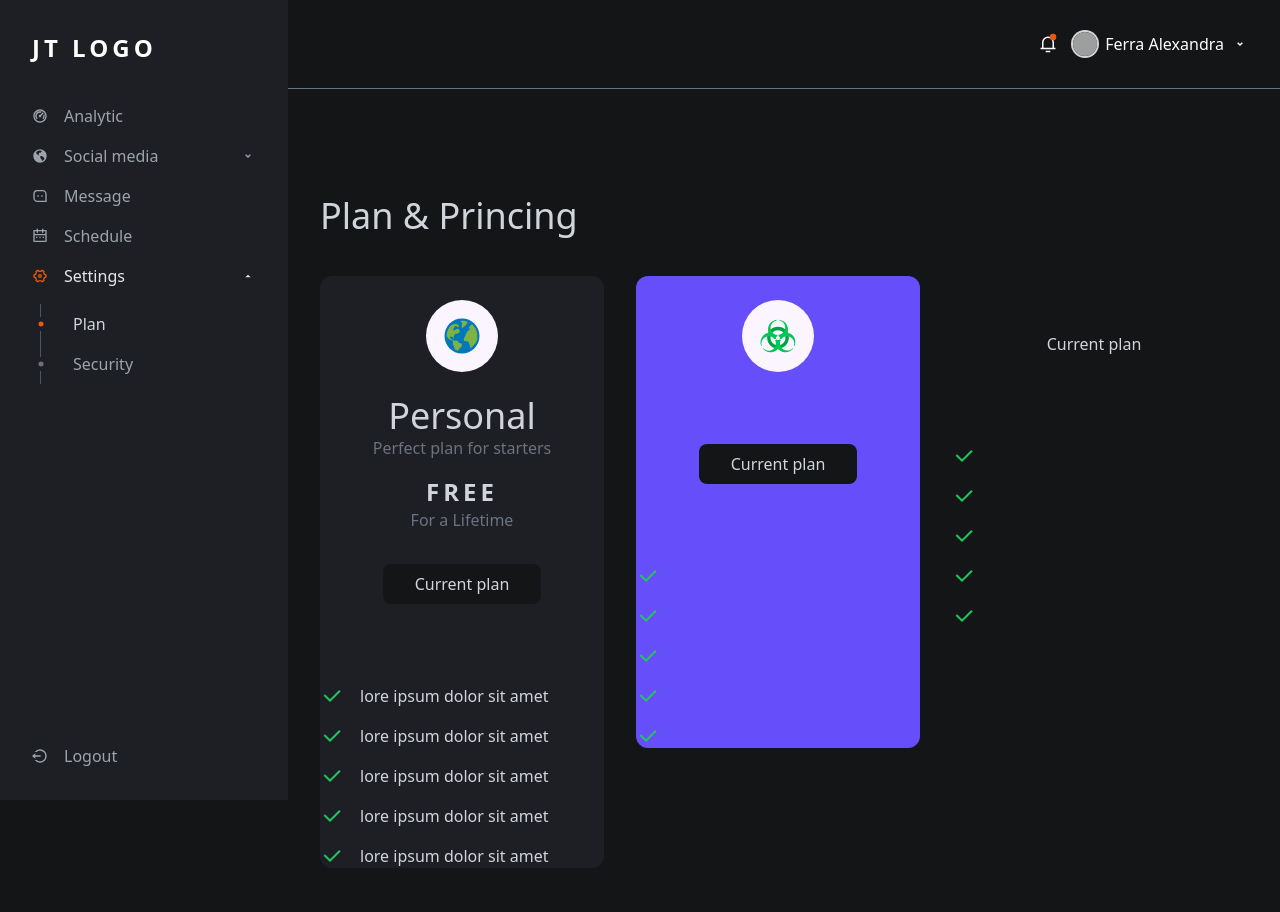
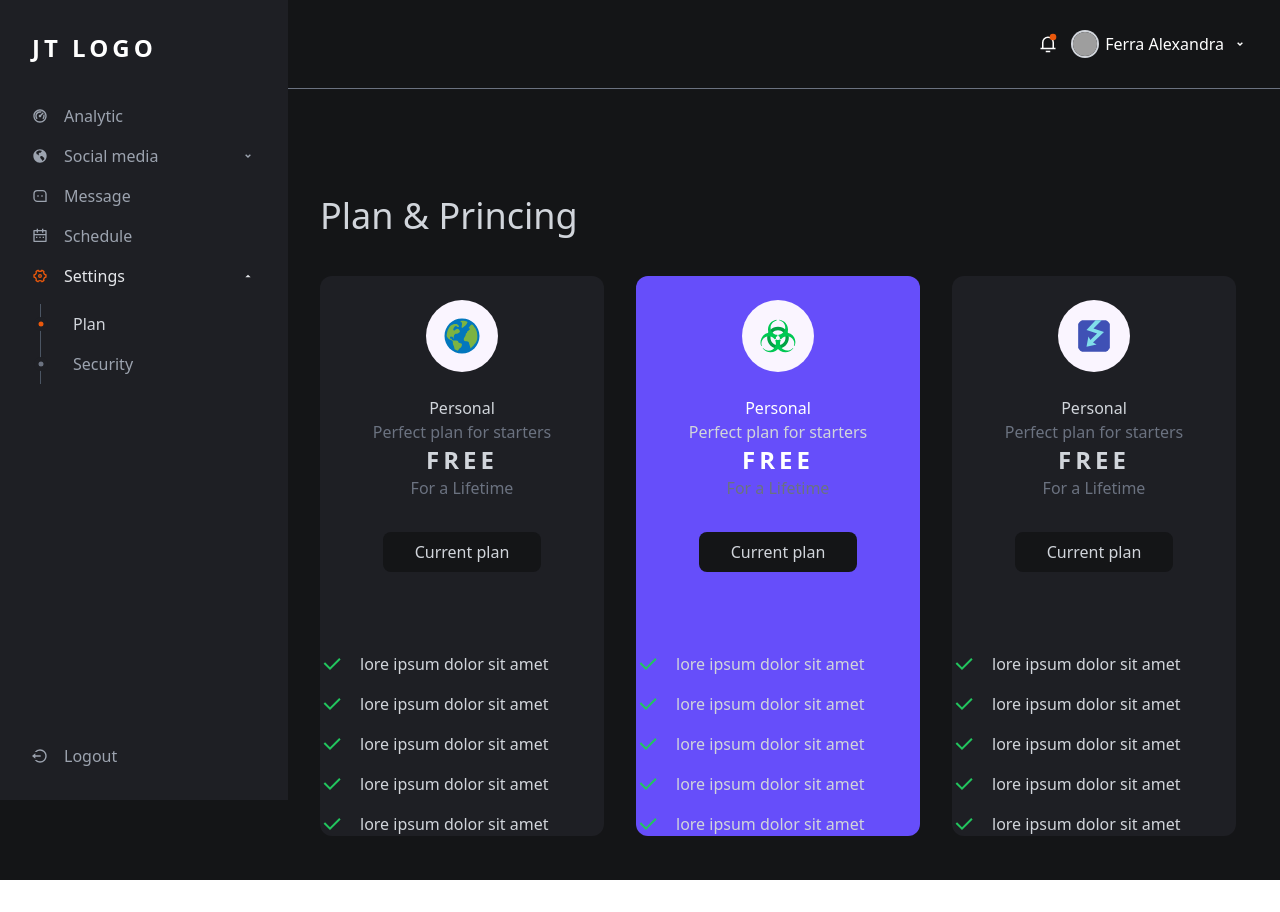
Before and after one commit to Anibal-Alpizar/react-pricing-example, a React (Vite) app: page / in a window 1280 px wide. After the commit the page ends 880 px from the top, so only its background shows below. Built offline with nearby package versions, Linux system fonts and the light colour scheme; grey boxes are pictures that could not be loaded.

Commit message:
finished project

```diff
--- a/src/components/Card.jsx
+++ b/src/components/Card.jsx
@@ -6,9 +6,9 @@ function Card(props) {
       <div className={`${props.color} "p-12 rounded-xl mb-10>`}>
         <div className="flex flex-col items-center mb-20">
           {props.icon}
-          <h2 className="text-4xl">{props.plan}</h2>
-          <p className="text-gray-500 mb-4">{props.description}</p>
-          <h5 className="text-2xl uppercase tracking-[4px] font-bold">
+          <h2 className={`${props.colorWhite} text-4xl">`}>{props.plan}</h2>
+          <p className={`${props.colorDesc} mb-4">`}>{props.description}</p>
+          <h5 className={`${props.colorWhite} text-2xl uppercase tracking-[4px] font-bold `}>
             {props.price}
           </h5>
           <p className="text-gray-500 mb-8">{props.for}</p>
--- a/src/components/Plans.jsx
+++ b/src/components/Plans.jsx
@@ -1,23 +1,46 @@
-import { FcGlobe, FcBiohazard } from "react-icons/fc";
+import { FcGlobe, FcBiohazard, FcElectroDevices } from "react-icons/fc";
 import Card from "./Card";
 
 function Plans() {
   return (
     <div className="text-gray-300 grid grid-cols-3 gap-8">
       <Card
-        icon={<FcGlobe className="text-7xl my-6 p-4 bg-purple-50 rounded-full " />}
+        icon={
+          <FcGlobe className="text-7xl my-6 p-4 bg-purple-50 rounded-full " />
+        }
         plan="Personal"
         description="Perfect plan for starters"
         price="Free"
         for="For a Lifetime"
         details="lore ipsum dolor sit amet"
         color="bg-[#1E1F24] "
+        colorDesc="text-gray-500"
       />
       <Card
-        icon={<FcBiohazard className="text-7xl my-6 p-4 bg-purple-50 rounded-full" />}
+        icon={
+          <FcBiohazard className="text-7xl my-6 p-4 bg-purple-50 rounded-full" />
+        }
+        plan="Personal"
+        description="Perfect plan for starters"
+        price="Free"
+        for="For a Lifetime"
+        details="lore ipsum dolor sit amet"
         color="bg-[#664EFA]"
+        colorDesc="text-gray-300"
+        colorWhite="text-white"
       />
-      <Card />
+      <Card
+        icon={
+          <FcElectroDevices className="text-7xl my-6 p-4 bg-purple-50 rounded-full" />
+        }
+        plan="Personal"
+        description="Perfect plan for starters"
+        price="Free"
+        for="For a Lifetime"
+        details="lore ipsum dolor sit amet"
+        color="bg-[#1E1F24] "
+        colorDesc="text-gray-500"
+      />
     </div>
   );
 }
```
